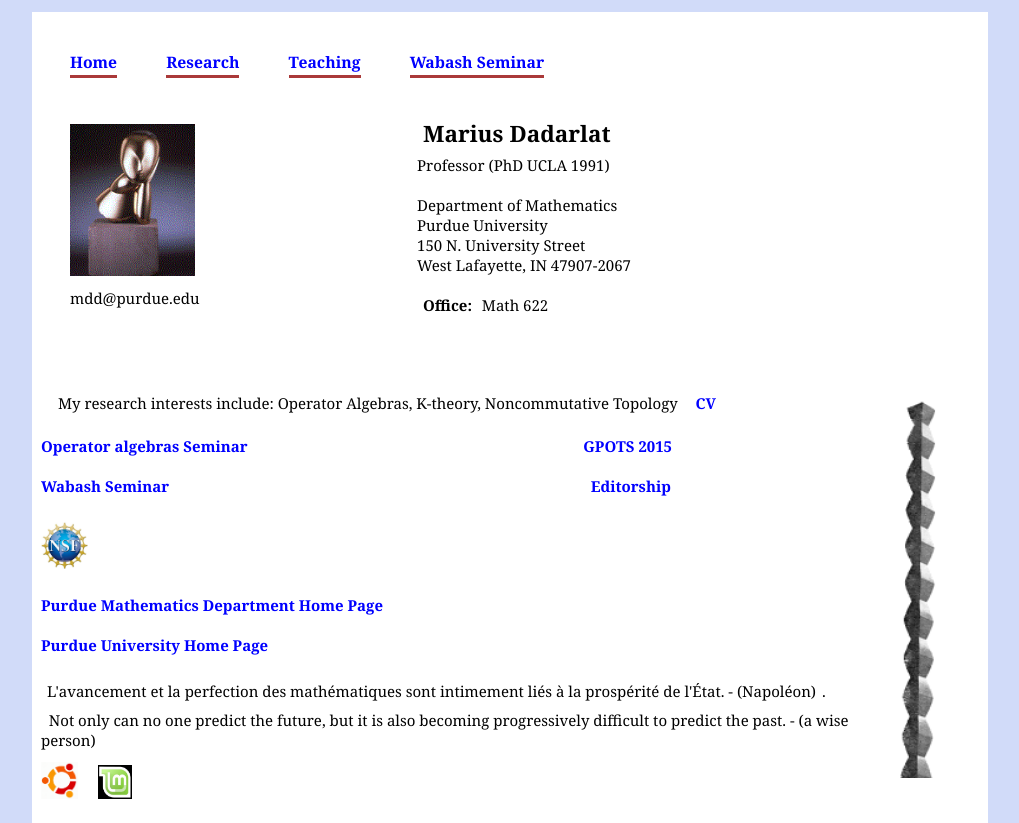
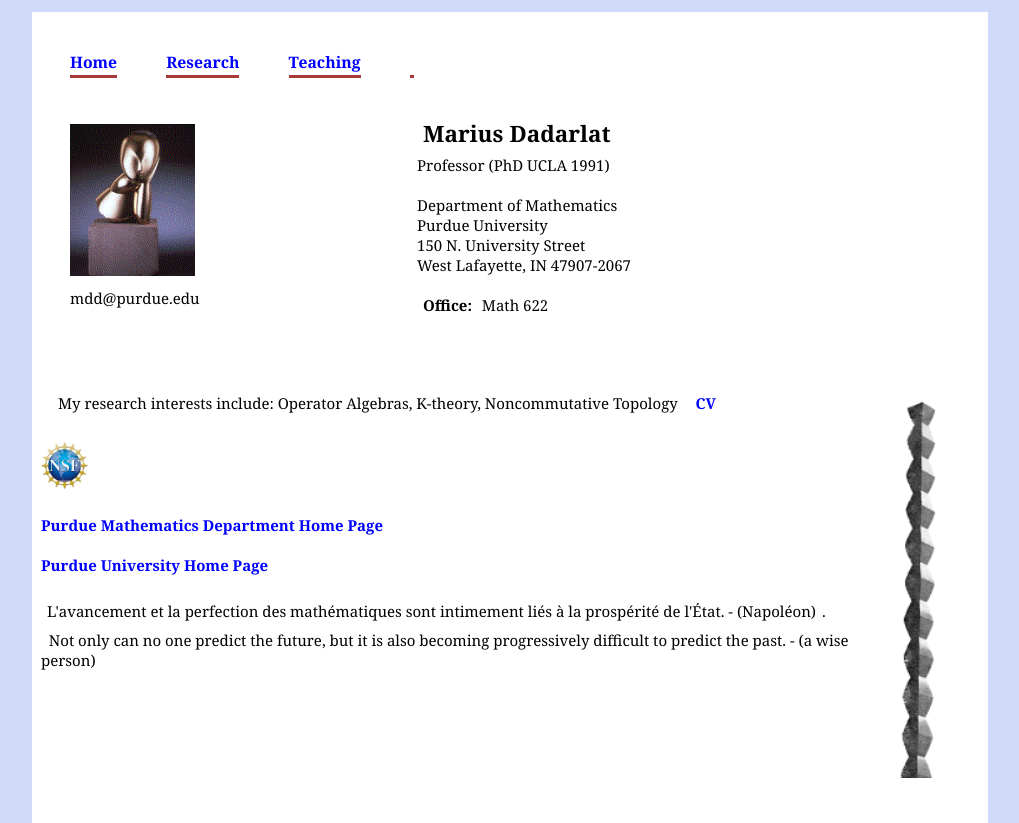
Before and after one commit to Amaruis/MariusDadarlat.github.io, a plain HTML site: page index.html in a window 1280 px wide. Shown: the whole page, without its empty margins (130-1149 px from the left). Drawn offline with Linux system fonts and the light colour scheme.

Commit message:
Update index.html

```diff
--- a/index.html
+++ b/index.html
@@ -25,13 +25,10 @@ Marius Dadarlat
 		<li><a href="index.html">Home</a></li>
 		<li><a href="Papers.html">Research</a></li>
 		<li><a href="Teaching.html">Teaching</a></li>
-		<li><a href="wabash.html">Wabash Seminar</a></li>
+		<li><a href="wabash.html">&nbsp;</a></li>
 	</ul>
 	</div>
-
-
-
-	<div id="image">
+  <div id="image">
 	<figure>
 <img src="muse.gif" "alt=me"  style="width:125px;height:152px">
 <br />
@@ -66,21 +63,7 @@ Marius Dadarlat
 				<br>My research interests include:  Operator Algebras,  K-theory, <img src="photo.gif"  style="float:right;width:92px;height:382px;" class="auto-style1">
  Noncommutative Topology&nbsp;&nbsp;
 				<a href="CV23.pdf">CV</a></div>
-
-
-
-
-
-
-	<a href="https://sites.google.com/view/oa-seminar-purdue-university/home" target="_blank">Operator algebras Seminar</a>&nbsp;&nbsp;&nbsp;&nbsp;&nbsp;&nbsp;&nbsp;&nbsp;&nbsp;&nbsp;&nbsp;&nbsp;&nbsp;&nbsp;&nbsp;&nbsp;&nbsp;&nbsp;&nbsp;&nbsp;&nbsp;&nbsp;&nbsp;&nbsp;&nbsp;&nbsp;&nbsp;&nbsp;&nbsp;&nbsp;&nbsp;&nbsp;&nbsp;&nbsp;&nbsp;&nbsp;&nbsp;&nbsp;&nbsp;&nbsp;&nbsp;&nbsp;&nbsp;&nbsp;&nbsp;&nbsp;&nbsp;&nbsp;&nbsp;&nbsp;&nbsp;&nbsp;&nbsp;&nbsp;&nbsp;&nbsp;&nbsp;&nbsp;&nbsp;&nbsp;&nbsp;&nbsp;&nbsp;&nbsp;&nbsp;&nbsp;&nbsp;&nbsp;&nbsp;&nbsp;&nbsp;&nbsp;&nbsp;&nbsp;&nbsp;&nbsp;&nbsp;&nbsp;&nbsp;&nbsp;&nbsp;&nbsp;
-<a  href="GPOTS2015/index.html" target="_blank">GPOTS 2015</a><br><br>
-               <a href="wabash.html" target="_blank">Wabash Seminar</a>&nbsp;&nbsp;&nbsp;&nbsp;&nbsp;&nbsp;&nbsp;&nbsp;&nbsp;&nbsp;&nbsp;&nbsp;&nbsp;&nbsp;&nbsp;&nbsp;&nbsp;&nbsp;&nbsp;&nbsp;&nbsp;&nbsp;&nbsp;&nbsp;&nbsp;&nbsp;&nbsp;&nbsp;&nbsp;&nbsp;&nbsp;&nbsp;&nbsp;&nbsp;&nbsp;&nbsp;&nbsp;&nbsp;&nbsp;&nbsp;&nbsp;&nbsp;&nbsp;&nbsp;&nbsp;&nbsp;&nbsp;&nbsp;&nbsp;&nbsp;&nbsp;&nbsp;&nbsp;&nbsp;&nbsp;&nbsp;&nbsp;&nbsp;&nbsp;&nbsp;&nbsp;&nbsp;&nbsp;&nbsp;&nbsp;&nbsp;&nbsp;&nbsp;&nbsp;&nbsp;&nbsp;&nbsp;&nbsp;&nbsp;&nbsp;&nbsp;&nbsp;&nbsp;&nbsp;&nbsp;&nbsp;&nbsp;&nbsp;&nbsp;&nbsp;&nbsp;&nbsp;&nbsp;&nbsp;&nbsp;&nbsp;&nbsp;&nbsp;&nbsp;&nbsp;&nbsp;&nbsp;&nbsp;&nbsp;&nbsp;&nbsp;&nbsp;&nbsp;&nbsp;
-
-        	<a href="Edit.html" target="_blank">Editorship</a><br><br>
-
-
-
-         <img style="width: 47px; height: 47px;" src="NSF.png">
+  <img style="width: 47px; height: 47px;" src="NSF.png">
 
        <br> <br>
 
@@ -99,9 +82,7 @@ sont intimement liés à la prospérité de l'État. -
 (Napoléon)</span>.</p>
 	<p> &nbsp;&nbsp;Not only can no one predict the future, but it is also becoming progressively difficult to predict the past.
 	- (a wise person)</p>
-
-<img style=" width: 37px; height: 37px;" src="Ubuntu.gif">&nbsp;
-<img style=" width: 34px; height:34px;" alt="Linux Mint" title="Linux Mint" src="mint.jpg"></div>
+&nbsp;</div>
 </body>
 
 
```
